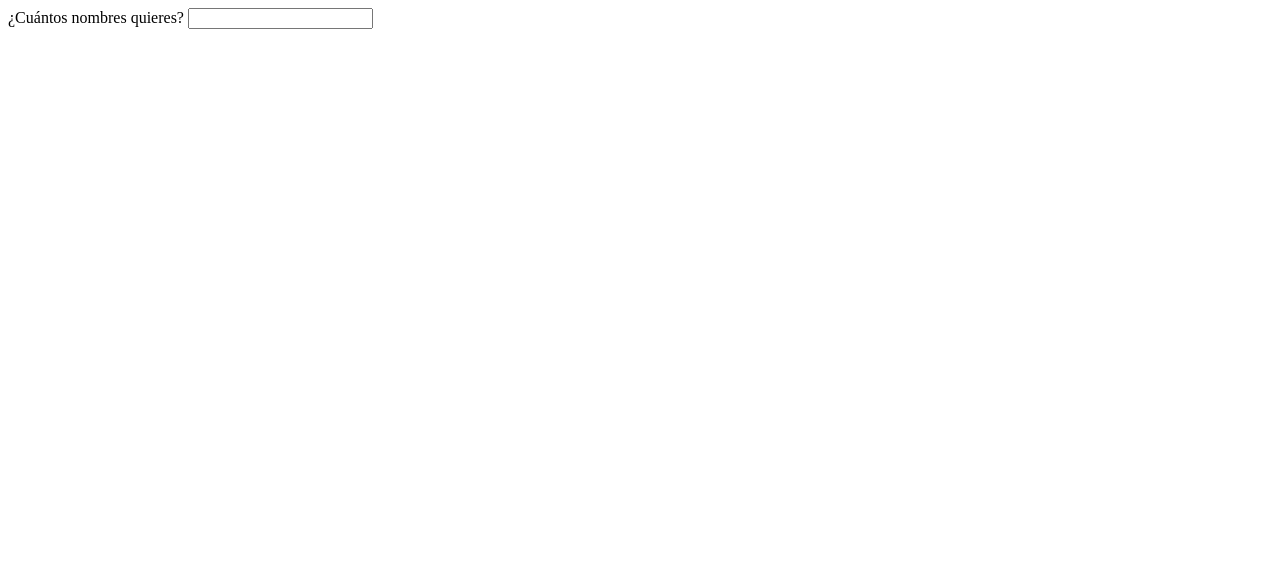
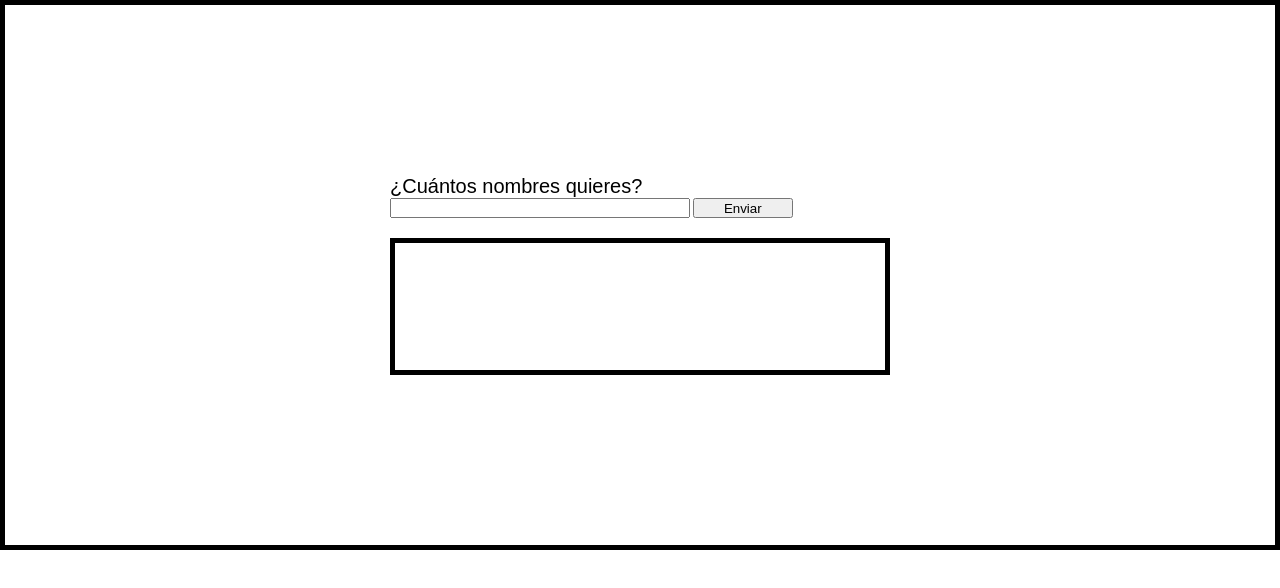
Before and after one commit to eduardoapenb/RandomNames-Npm, a plain HTML site: page index.html in a window 1280 px wide. Drawn offline with Linux system fonts and the light colour scheme.

Commit message:
Implementacion de cambios

```diff
--- a/css/styles.css
+++ b/css/styles.css
@@ -0,0 +1,51 @@
+*{
+    box-sizing: border-box;
+    margin: 0;
+    padding: 0;
+    font-family: Arial, Helvetica, sans-serif;
+}
+
+html{
+    font-size: 62.5%;
+}
+
+main{
+    width: 100%;
+    height: 55rem;
+    border: .5rem solid black;
+    display: flex;
+    justify-content: center;
+    align-items: center;
+
+}
+
+main section{
+    width: 50rem;
+    height: 20rem;
+    display: flex;
+    align-items: center;
+    justify-content: center;
+    flex-direction: column;
+}
+
+main section span{
+    font-size: 2rem;
+}
+main section input{
+    width: 30rem;
+    height: 2rem;
+}
+
+main section button{
+    width: 10rem;
+    height: 2rem;
+}
+
+
+main section output{
+
+    width: 50rem;
+    height: 20rem;
+    border: 0.5rem solid black;
+    margin-top: 2rem;
+}
--- a/index.html
+++ b/index.html
@@ -13,8 +13,12 @@
             <form action="">
                 <label for="names">
                     <span>¿Cuántos nombres quieres?</span> <input type="text" name="names" id="names">
+                    <button  type="button" onclick="getNumber()">Enviar</button>
                 </label>
             </form>
+            <output id="output">
+
+            </output>
         </section>
     </main>
     <script src="js/names.js"></script>
--- a/js/names.js
+++ b/js/names.js
@@ -0,0 +1,17 @@
+
+
+function showNames(number){
+    let names = ['Liam', 'Danna', 'Sofia', 'Erica', 'Jose', 'Rocio', 'Carlos','Hector', 'Eduardo']
+    let namesString = ""
+
+    for(let i=0; i<number; i++){
+        namesString += names[i]
+    }
+    return namesString
+}
+
+function getNumber(){
+    let numbers = Number(document.getElementById('names').value)
+    let showNamesText = showNames(numbers)
+    document.getElementById('output').innerHTML = showNamesText
+}
```
